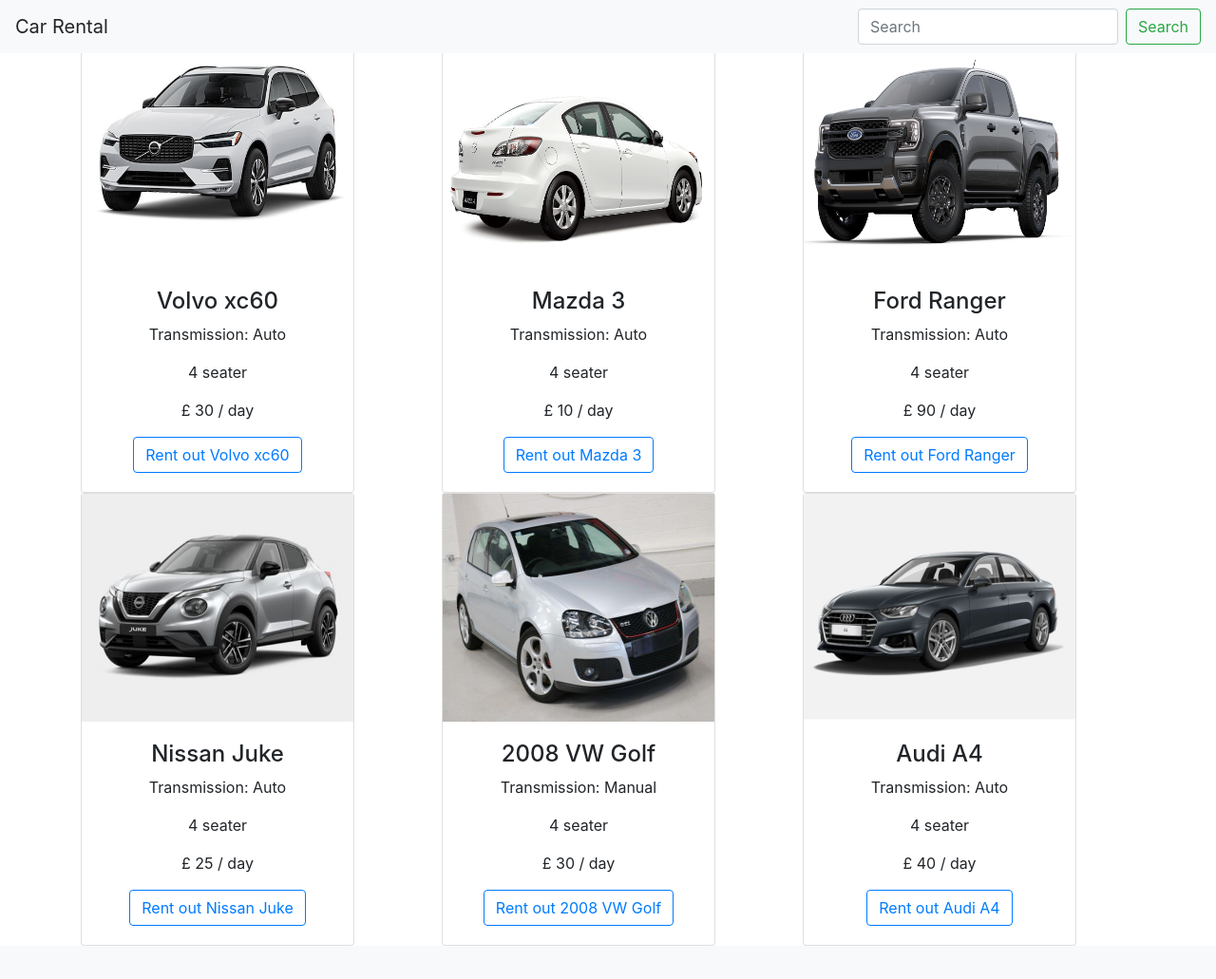
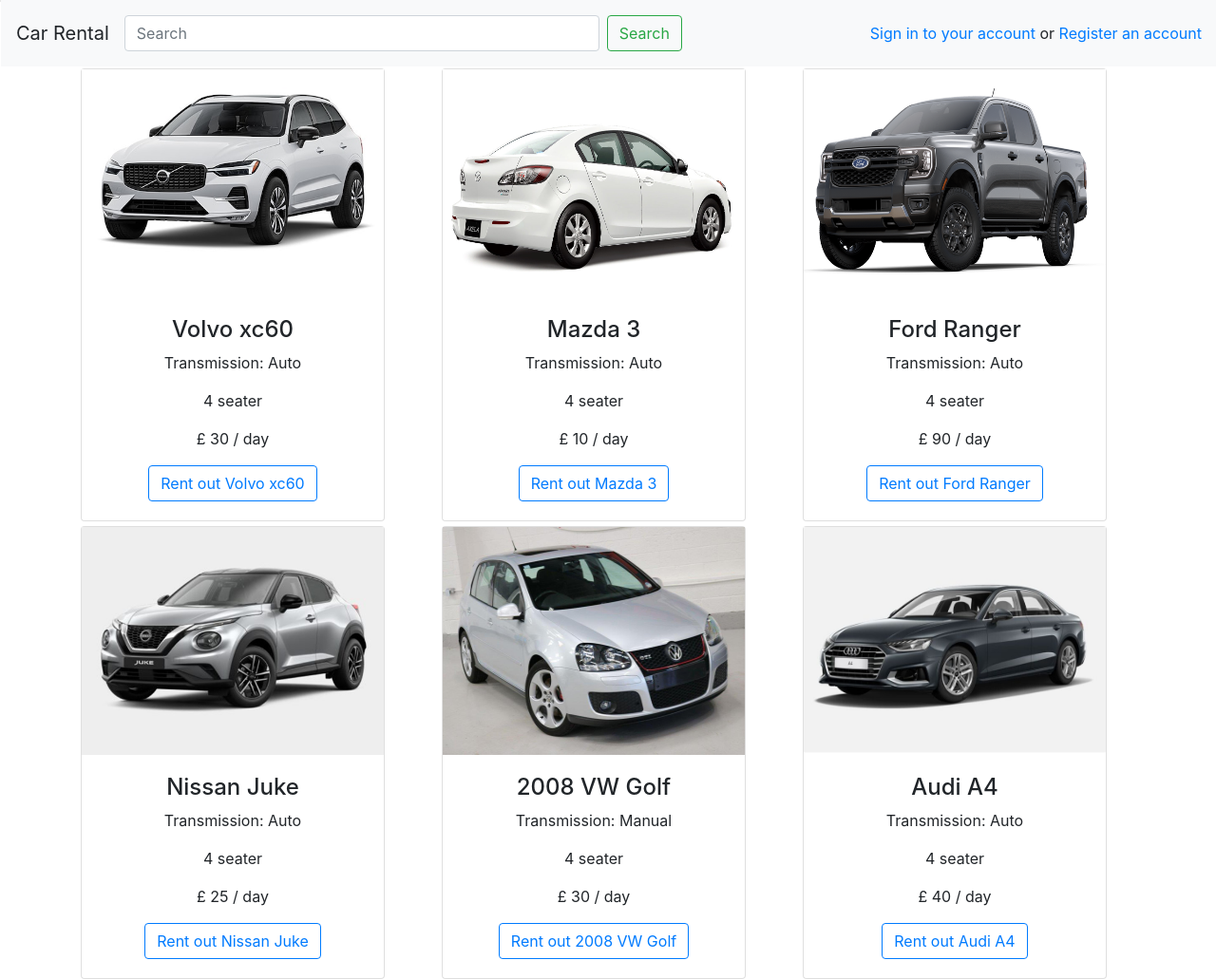
Before and after one commit to Edalia/CarRental-Design---Dev, a PHP site: page / in a window 1280 px wide. Shown: the whole page at 95% size. Before the commit the page ends 996 px from the top, so only its background shows below. Run offline with PHP 8.4, Linux system fonts and the light colour scheme.

Commit message:
standardised login/register pages

```diff
--- a/dep/session.php
+++ b/dep/session.php
@@ -113,9 +113,6 @@ function sign_in_user($e, $p, $conn){
                     document.getElementById('message-div').className = 'alert alert-danger';
                 </script>";
     }
-
-
-
 }
 
 
--- a/header.php
+++ b/header.php
@@ -1,12 +1,44 @@
 <div class="card">
-<nav class="navbar navbar-expand-lg navbar-light bg-light">
-			<p class="navbar-nav mr-auto">Car Rental</p>
+	<?php include "dep/session.php";?>
 
-			<div class="navbar fixed-top navbar-light bg-light">
-				<a class="navbar-brand">Car Rental</a>
+	<nav class="navbar navbar-expand-lg navbar-light bg-light" style="top:0; position:fixed; width:100%; height:max-content; z-index: 255;">
+		<a class="navbar-brand" >Car Rental</a>
+
+		<button class="navbar-toggler" type="button" data-toggle="collapse" data-target="#navbarSupportedContent" aria-controls="navbarSupportedContent" aria-expanded="false" aria-label="Toggle navigation">
+			<span class="navbar-toggler-icon"></span>
+		</button>
+
+		<div class="collapse navbar-collapse" id="navbarSupportedContent">
 			<ul class="navbar-nav mr-auto">
+				<li class="nav-item">
+					<form class="form-inline my-2 my-lg-2" <?php echo "action='".htmlspecialchars($_SERVER["PHP_SELF"])."' method='POST'"?>>
+						<input
+							class="form-control mr-sm-2"
+							name="search_field"
+							placeholder="Search"
+							aria-label="Search"
+							style="width: 500px; ;"
+						/>
+						<input type="submit" class="btn btn-outline-success my-2 my-sm-0" name="search" value="Search"/>
+					</form>
+				</li>
+			</ul>
 		<?php
-						include "dep/session.php";
+			$query = '';
+
+			// function search_car($q){
+			// $stmt = $conn->prepare("SELECT user_email,user_password FROM `user` WHERE user_email = ?");
+			// 		$stmt->bind_param("s", $e);
+			// 		$stmt->execute();
+			// }
+
+			// if (isset($_POST['search'])) {
+			// 	search_car($_POST['search_field']);
+			// }
+
+		?>
+
+		<?php
 
 			session_start();
 
@@ -16,31 +48,26 @@
 				$fname = $conn->query("SELECT user_fname FROM `user` WHERE user_id = '".$_SESSION['id']."'")->fetch_assoc();
 
 		?>
-                            <li class="nav-item">
 			<a class="nav-link disabled">Welcome, <?php echo $fname['user_fname']; ?></a>
-                            </li>
 
 			<form <?php echo "action='".htmlspecialchars($_SERVER["PHP_SELF"])."' method='POST'"?>>
 					<input type="submit" class="btn btn-outline-danger" name="logout" value="Logout"/>
 			</form>
+
 		<?php
 				if (isset($_POST['logout'])){
 					logout();
 				}
+			}else{
+		?>
+		<a href="../CarRental/login.php">Sign in to your account </a>
+		<a>&nbsp;or&nbsp;</a>
+		<a href="../CarRental/register.php"> Register an account</a>
+		<?php
+
 			}
 		?>
-				</ul>
-				<form class="form-inline my-2 my-lg-0" id="car_search_form">
-					<input
-						class="form-control mr-sm-2"
-						id="search_field"
-						placeholder="Search"
-						aria-label="Search"
-					/>
-					<button class="btn btn-outline-success my-2 my-sm-0" type="submit">
-						Search
-					</button>
-				</form>
+
 		</div>
 	</nav>
 </div>
--- a/index.php
+++ b/index.php
@@ -32,31 +32,39 @@
 			include "header.php";
 
 		?>
-		<div class="container text-center">
+		<div class="container text-center" style="margin-top:65px;">
 			<div class="row">
-			<?php
+				<?php
 
-			//for car in cars array, render specific cards
-			foreach($cars as $car){
+				if($query == ''){
 
-			?>
+					//for every car in cars array, render the car sections/cards
+					foreach($cars as $car){
+
+				?>
 				<div class="col">
-					<div class="card" style="width: 18rem;">
-					<img src=<?php echo $car[5]?> style="width: 100%; height:30vh;" alt="...">
+					<div class="card" style="width: 20rem; margin-top: 5px;">
+					<img src=<?php echo $car[5]?> style="width: 100%; height:30vh;" alt=<?php echo $car[5]?> >
 						<div class="card-body">
+
+							<!--Car Name-->
 							<h4><?php echo $car[1]?></h4>
+							<!--Car Transmission-->
 							<p class="card-text">Transmission: <?php echo $car[2]?></p>
+							<!--Car Seats-->
 							<p class="card-text"><?php echo $car[3]?></p>
+							<!--Car Rent Price-->
 							<p class="card-text">£ <?php echo $car[4]?> / day</p>
 							<button type="button" class="btn btn-outline-primary">Rent out <?php echo $car[1]; ?></button>
 						</div>
 					</div>
+
 				</div>
-
 			<?php
 
-			//end of car cards
-			}
+
+					}//end of loop
+				}//endif
 			?>
 			</div>
 		</div>
```
Also changed, not shown: login.php (+11 -5 lines), register.php (+9 -4 lines). Lines whose indentation alone changed are shown as unchanged.
